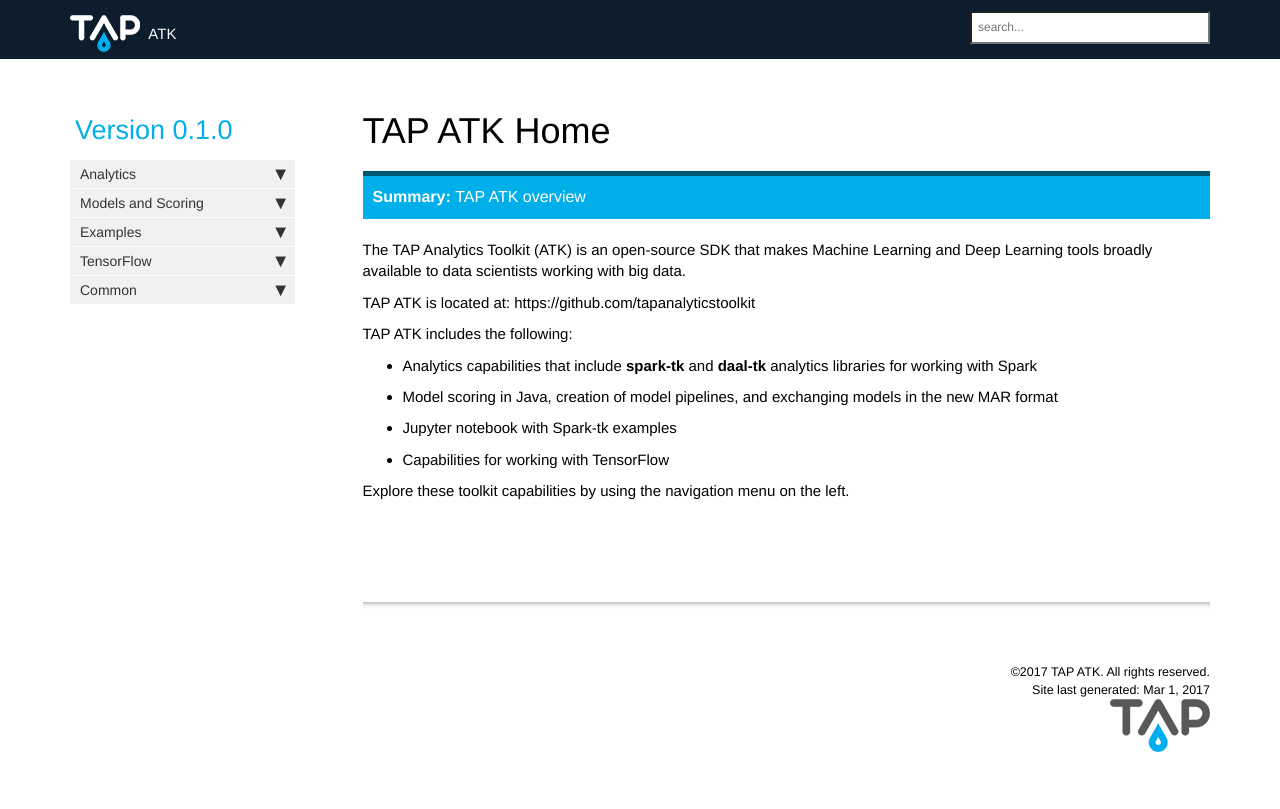
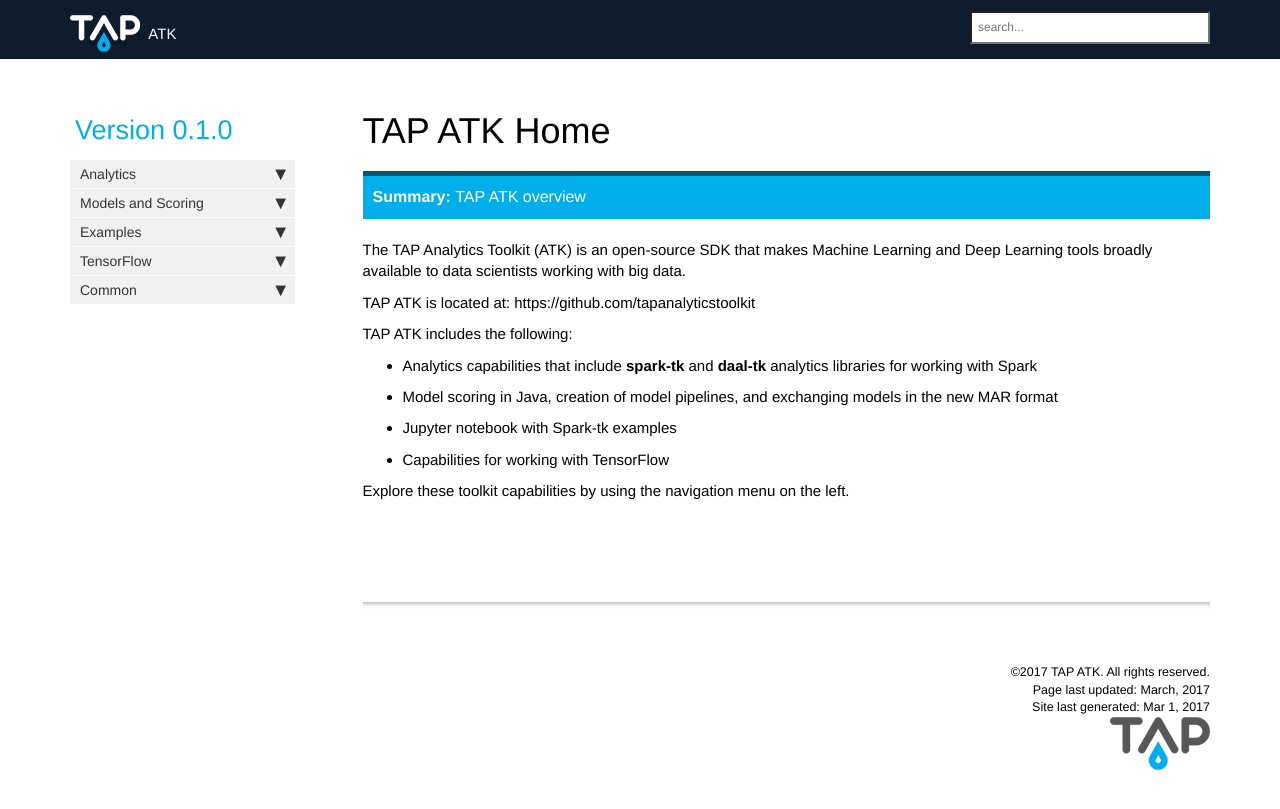
Before and after one commit to Kendralabs/tapanalyticstoolkit.github.io, a Jekyll site: the page built from index.md, in a window 1280 px wide. Shown: the top 809 px of the page. Built offline with Jekyll 4.4.1, drawn with Linux system fonts in a browser that asks for light colours; nearby versions of some CDN libraries; comment, search, counter and statistics services are not loaded.

Commit message:
Update index.md

```diff
--- a/index.md
+++ b/index.md
@@ -1,6 +1,7 @@
 ---
 title: TAP ATK Home
 keywords: TAP ATK
+last_updated: 'March, 2017'
 sidebar: TAPv080_sidebar
 permalink: index.html
 summary: >-
```
